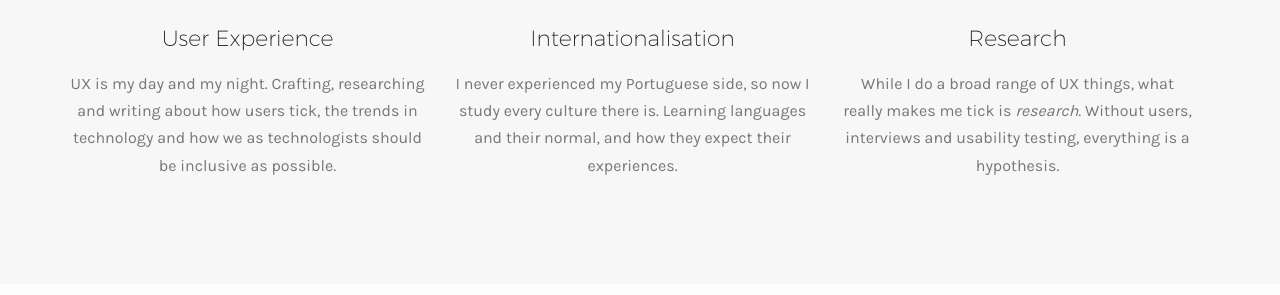
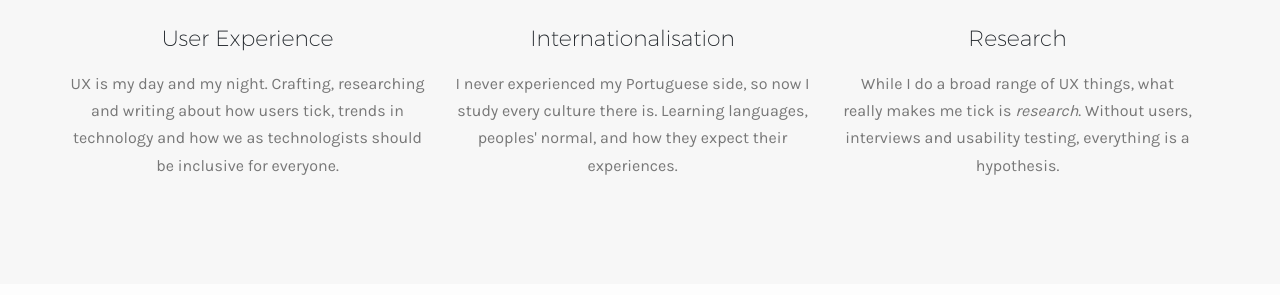
Before and after one commit to EChesters/echesters.github.io, a Jekyll site: the page built from portfolio.html, in a window 1280 px wide and 900 px high, scrolled down 785 px. Shown: the part 186-481 px from the top of the window. Built offline with Jekyll 4.4.1, drawn with Linux system fonts in a browser that asks for light colours; nearby versions of some CDN libraries.

Commit message:
Changed text in about portfolio

```diff
--- a/_includes/_portfolio/about.html
+++ b/_includes/_portfolio/about.html
@@ -12,7 +12,7 @@
             <i class="fa fa-users fa-stack-1x fa-inverse"></i>
         </span>
         <h4 class="service-heading">User Experience</h4>
-        <p class="text-muted">UX is my day and my night. Crafting, researching and writing about how users tick, the trends in technology and how we as technologists should be inclusive as possible.</p>
+        <p class="text-muted">UX is my day and my night. Crafting, researching and writing about how users tick, trends in technology and how we as technologists should be inclusive for everyone.</p>
       </div>
       <div class="col-md-4">
         <span class="fa-stack fa-4x">
@@ -20,7 +20,7 @@
             <i class="fa fa-globe fa-stack-1x fa-inverse" aria-hidden="true"></i>
         </span>
         <h4 class="service-heading">Internationalisation</h4>
-        <p class="text-muted">I never experienced my Portuguese side, so now I study every culture there is. Learning languages and their normal, and how they expect their experiences.</p>
+        <p class="text-muted">I never experienced my Portuguese side, so now I study every culture there is. Learning languages, peoples' normal, and how they expect their experiences.</p>
       </div>
       <div class="col-md-4">
         <span class="fa-stack fa-4x">
```
